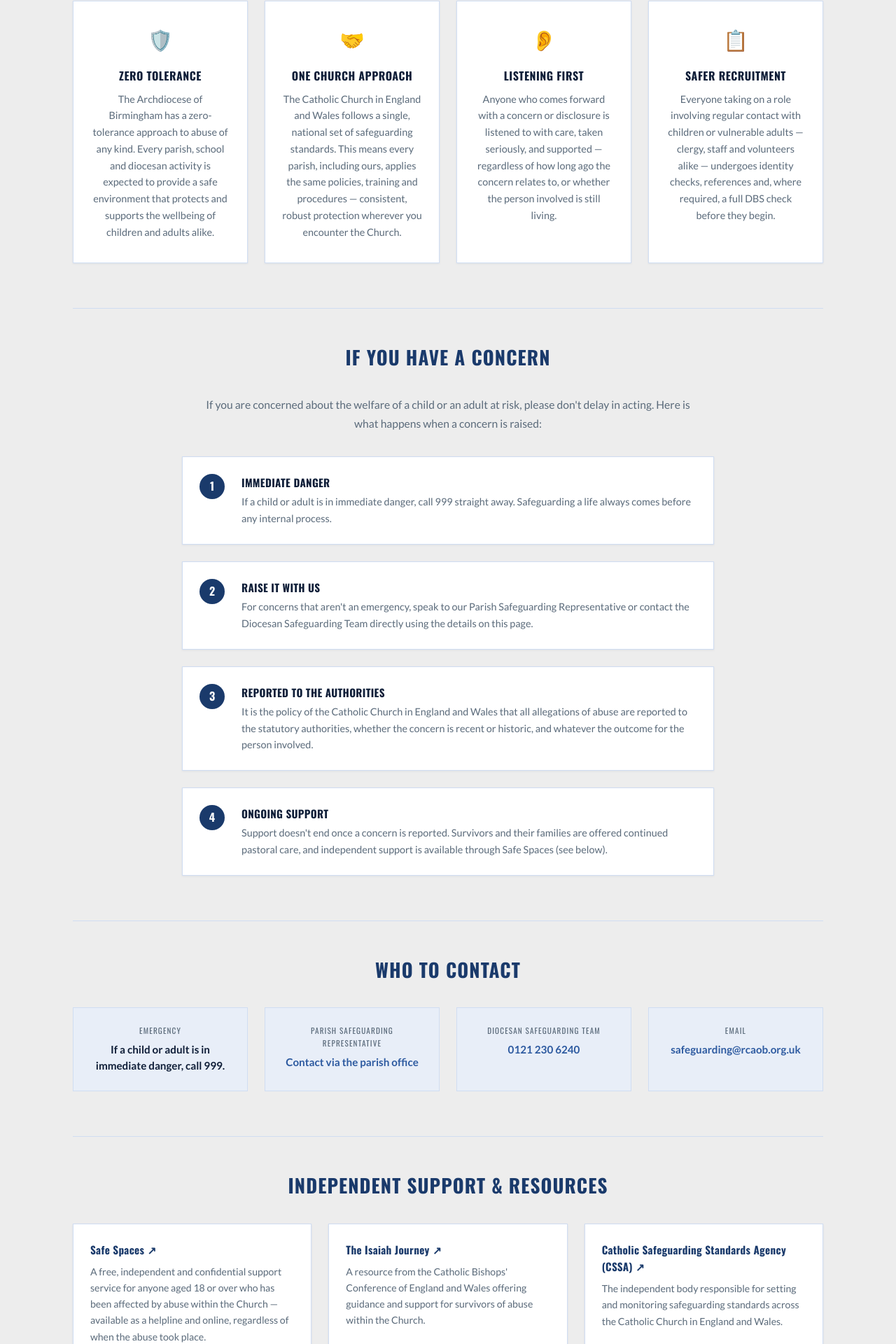
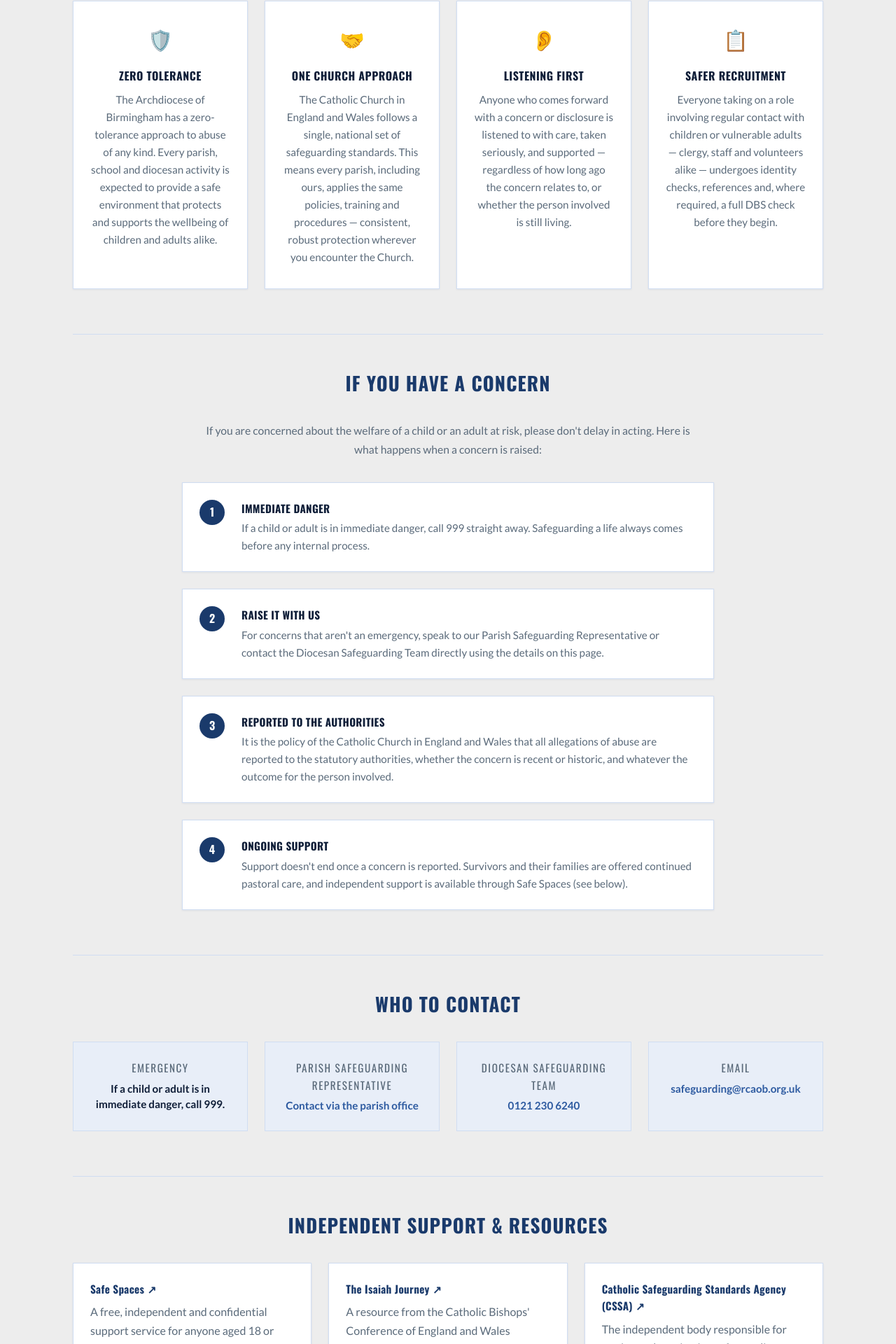
Before and after one commit to unaben/st-philips-neri-catholic-church, a Next.js app: page /about/safeguarding in a window 1280 px wide. Shown: the part 1096-3016 px from the top of the page at 70% size. Built offline with nearby package versions, Linux system fonts and the light colour scheme.

Commit message:
code refactor

```diff
--- a/src/app/sacramental/first-holy-communion/page.tsx
+++ b/src/app/sacramental/first-holy-communion/page.tsx
@@ -2,7 +2,7 @@ import DummyPage from '@/components/DummyPage/DummyPage'
 
 
 const FirstHolyCommunionPage = () => {
-  return <DummyPage title='First Holy Communion' imgUrl='/images/psalm23.webp' />
+  return <DummyPage title='First Holy Communion' imgUrl='/images/chalice-bright.webp' />
 }
 
 export default FirstHolyCommunionPage
--- a/src/components/Safeguarding/Safeguarding.module.css
+++ b/src/components/Safeguarding/Safeguarding.module.css
@@ -144,7 +144,7 @@
   }
 
   .principleText {
-    font-size: 0.9rem;
+    font-size: 0.95rem;
     color: var(--color-text-muted);
     line-height: 1.65;
   }
@@ -195,7 +195,7 @@
   }
 
   .stepText {
-    font-size: 0.9rem;
+    font-size: 0.95rem;
     color: var(--color-text-muted);
     line-height: 1.65;
   }
@@ -216,7 +216,7 @@
   .contactLabel {
     display: block;
     font-family: var(--font-display);
-    font-size: 0.7rem;
+    font-size: 0.95rem;
     letter-spacing: 0.1em;
     text-transform: uppercase;
     color: var(--color-text-muted);
@@ -273,7 +273,7 @@
   }
 
   .resourceText {
-    font-size: 0.88rem;
+    font-size: 1rem;
     color: var(--color-text-muted);
     line-height: 1.65;
   }
--- a/src/components/layout/Navbar/Navbar.module.css
+++ b/src/components/layout/Navbar/Navbar.module.css
@@ -182,6 +182,7 @@
   padding: var(--space-xs) 0;
   z-index: 200;
   opacity: 0;
+  overflow: hidden;
   visibility: hidden;
   pointer-events: none;
   transition: opacity 150ms ease, transform 150ms ease, visibility 150ms ease;
--- a/src/data/index.ts
+++ b/src/data/index.ts
@@ -15,7 +15,6 @@ export const navLinks: NavLink[] = [
     priority: true,
     children: [
       { label: "About Us", href: "/about/about-us" },
-      { label: "Confession", href: "/about/confession" },
       { label: "Contact Us", href: "/about/contact" },
       { label: "How do I register in the Parish?", href: "/about/register" },
       { label: "Mass Booking", href: "/about/mass-booking" },
@@ -61,6 +60,7 @@ export const navLinks: NavLink[] = [
     children: [
       { label: "Adult Confirmation", href: "/sacramental/adult-confirmation" },
       { label: "Baptism", href: "/sacramental/baptism" },
+      { label: "Confession", href: "/sacramental/confession" },
       { label: "Confirmation", href: "/sacramental/confirmation" },
       {
         label: "First Holy Communion",
```
Also changed, not shown: src/components/Contact/Contact.module.css (+3 -7 lines), public/images/chalice-bright.webp (added), src/app/sacramental/confession/page.tsx (renamed from src/app/about/confession/page.tsx).
